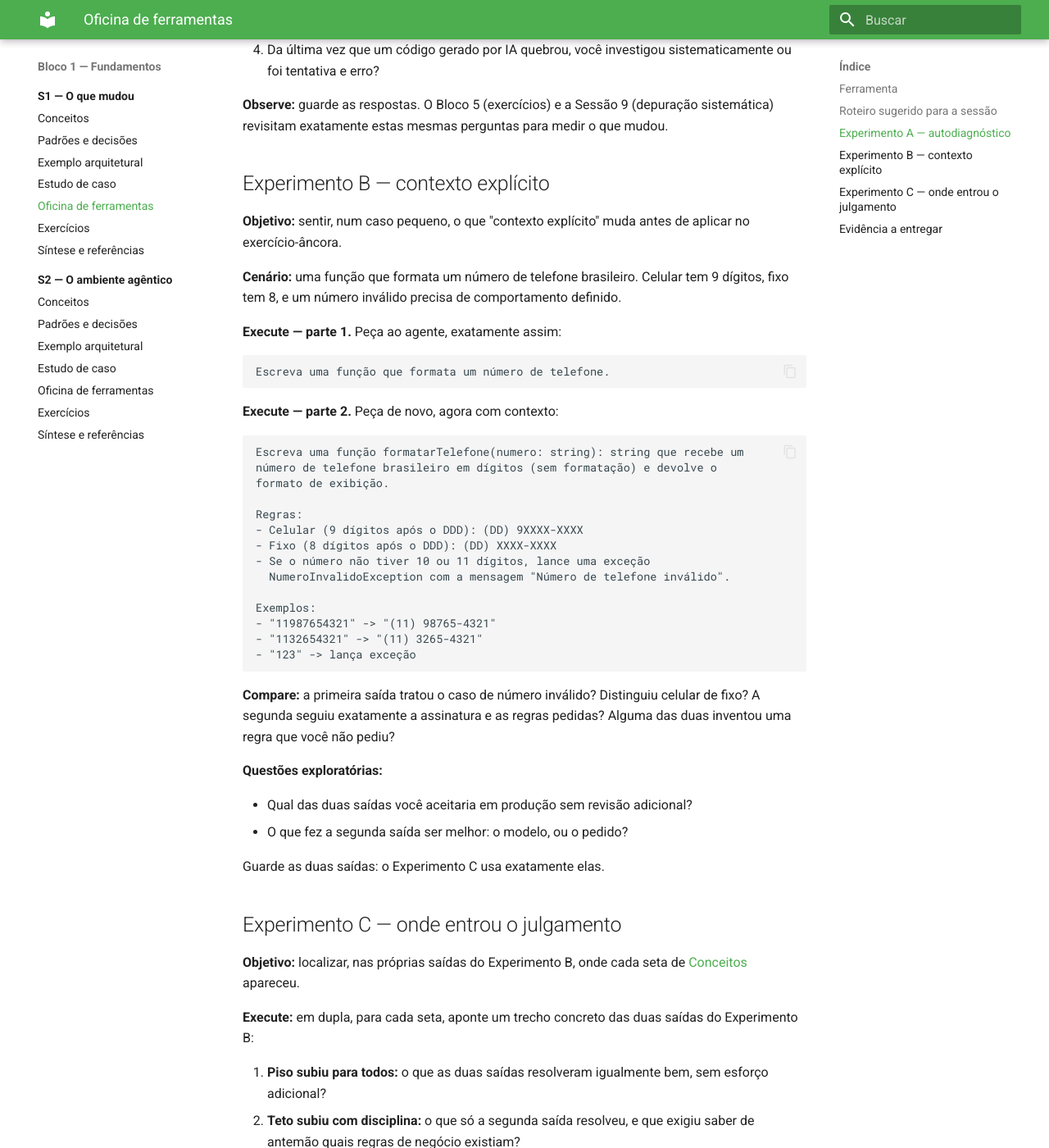
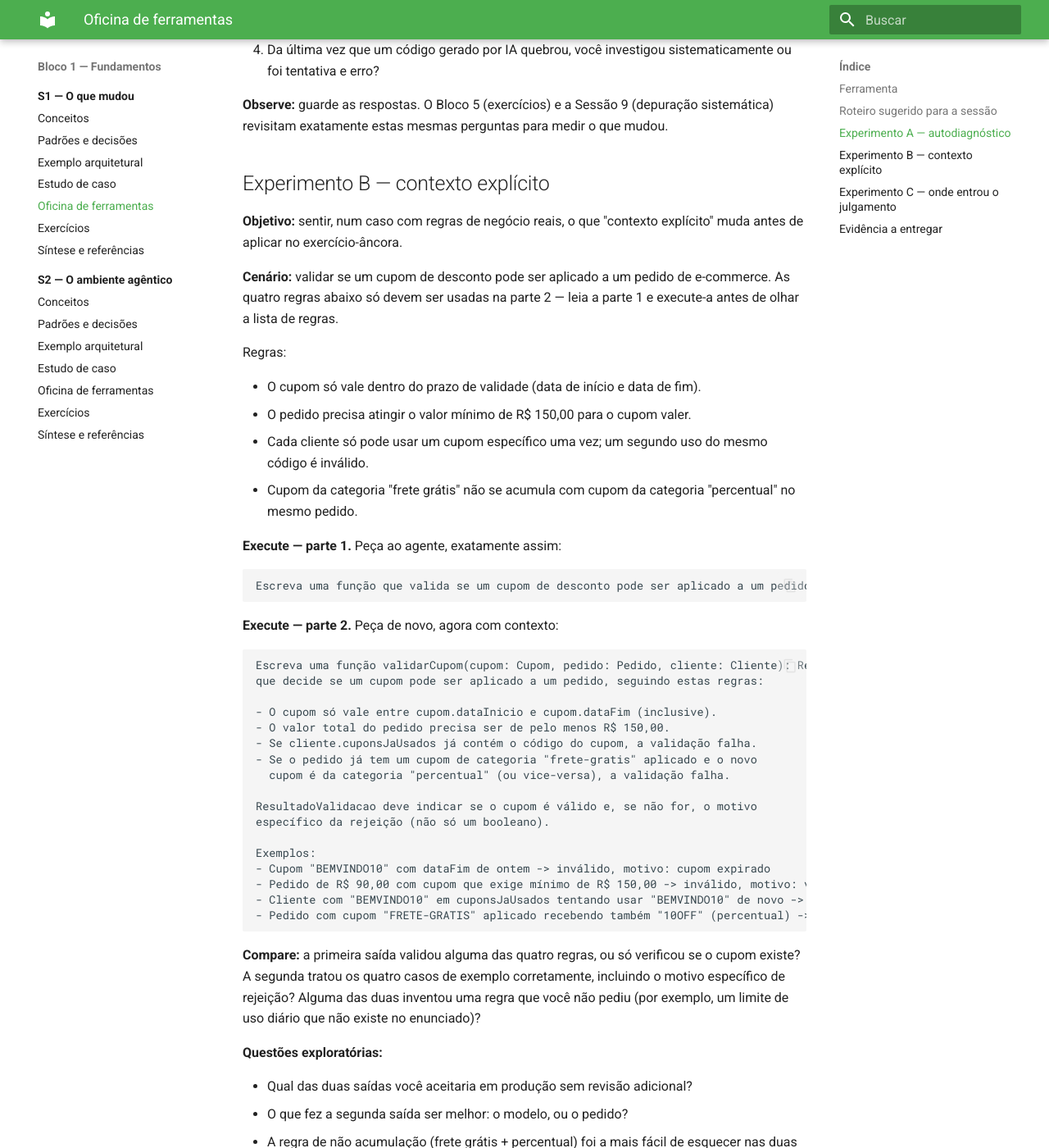
Before and after one commit to arkhibr/workshops-ia-agentica, an MkDocs documentation site: the page built from docs/sessao-01-o-que-mudou/oficina-de-ferramentas.md, in a window 1280 px wide and 1400 px high, scrolled down 958 px. Shown: the whole window at 82% size. Built offline with MkDocs 1.6.1 and Material for MkDocs 9.7.7, drawn with Linux system fonts in a browser that asks for light colours; some of the changed text lies outside the part shown.

Commit message:
docs(s1): aprofunda Experimento B, hoje trivial demais
Formatar telefone é o tipo de exemplo genérico e didático demais que o
SOP anti-cacoetes já pede para evitar — duas regras simples (celular/
fixo), sem densidade real de negócio. Substituído por validação de
cupom de desconto em e-commerce, com quatro regras (validade, valor
mínimo, uso único por cliente, não acumulação entre categorias) e
quatro casos de exemplo com motivo específico de rejeição, não só um
booleano — dá ao prompt intuitivo mais chance real de perder regra, e
ao prompt estruturado mais superfície para mostrar disciplina.

Nova questão exploratória sobre a regra de não acumulação, a mais fácil
de esquecer nas duas versões — puxa a discussão para por que esse tipo
de regra escapa de revisão de código real, não só deste exercício.

Experimento C não precisou de ajuste: já referencia "as saídas do
Experimento B" de forma genérica.

````diff
--- a/docs/sessao-01-o-que-mudou/oficina-de-ferramentas.md
+++ b/docs/sessao-01-o-que-mudou/oficina-de-ferramentas.md
@@ -28,41 +28,52 @@ Esta oficina usa o agente de codificação já configurado pelo participante (Cl
 
 ## Experimento B — contexto explícito
 
-**Objetivo:** sentir, num caso pequeno, o que "contexto explícito" muda antes de aplicar no exercício-âncora.
+**Objetivo:** sentir, num caso com regras de negócio reais, o que "contexto explícito" muda antes de aplicar no exercício-âncora.
 
-**Cenário:** uma função que formata um número de telefone brasileiro. Celular tem 9 dígitos, fixo tem 8, e um número inválido precisa de comportamento definido.
+**Cenário:** validar se um cupom de desconto pode ser aplicado a um pedido de e-commerce. As quatro regras abaixo só devem ser usadas na parte 2 — leia a parte 1 e execute-a antes de olhar a lista de regras.
+
+Regras:
+
+- O cupom só vale dentro do prazo de validade (data de início e data de fim).
+- O pedido precisa atingir o valor mínimo de R$ 150,00 para o cupom valer.
+- Cada cliente só pode usar um cupom específico uma vez; um segundo uso do mesmo código é inválido.
+- Cupom da categoria "frete grátis" não se acumula com cupom da categoria "percentual" no mesmo pedido.
 
 **Execute — parte 1.** Peça ao agente, exatamente assim:
 
 ```text
-Escreva uma função que formata um número de telefone.
+Escreva uma função que valida se um cupom de desconto pode ser aplicado a um pedido.
 ```
 
 **Execute — parte 2.** Peça de novo, agora com contexto:
 
 ```text
-Escreva uma função formatarTelefone(numero: string): string que recebe um
-número de telefone brasileiro em dígitos (sem formatação) e devolve o
-formato de exibição.
+Escreva uma função validarCupom(cupom: Cupom, pedido: Pedido, cliente: Cliente): ResultadoValidacao
+que decide se um cupom pode ser aplicado a um pedido, seguindo estas regras:
 
-Regras:
-- Celular (9 dígitos após o DDD): (DD) 9XXXX-XXXX
-- Fixo (8 dígitos após o DDD): (DD) XXXX-XXXX
-- Se o número não tiver 10 ou 11 dígitos, lance uma exceção
-  NumeroInvalidoException com a mensagem "Número de telefone inválido".
+- O cupom só vale entre cupom.dataInicio e cupom.dataFim (inclusive).
+- O valor total do pedido precisa ser de pelo menos R$ 150,00.
+- Se cliente.cuponsJaUsados já contém o código do cupom, a validação falha.
+- Se o pedido já tem um cupom de categoria "frete-gratis" aplicado e o novo
+  cupom é da categoria "percentual" (ou vice-versa), a validação falha.
+
+ResultadoValidacao deve indicar se o cupom é válido e, se não for, o motivo
+específico da rejeição (não só um booleano).
 
 Exemplos:
-- "11987654321" -> "(11) 98765-4321"
-- "1132654321" -> "(11) 3265-4321"
-- "123" -> lança exceção
+- Cupom "BEMVINDO10" com dataFim de ontem -> inválido, motivo: cupom expirado
+- Pedido de R$ 90,00 com cupom que exige mínimo de R$ 150,00 -> inválido, motivo: valor mínimo não atingido
+- Cliente com "BEMVINDO10" em cuponsJaUsados tentando usar "BEMVINDO10" de novo -> inválido, motivo: cupom já utilizado
+- Pedido com cupom "FRETE-GRATIS" aplicado recebendo também "10OFF" (percentual) -> inválido, motivo: cupons não acumuláveis
 ```
 
-**Compare:** a primeira saída tratou o caso de número inválido? Distinguiu celular de fixo? A segunda seguiu exatamente a assinatura e as regras pedidas? Alguma das duas inventou uma regra que você não pediu?
+**Compare:** a primeira saída validou alguma das quatro regras, ou só verificou se o cupom existe? A segunda tratou os quatro casos de exemplo corretamente, incluindo o motivo específico de rejeição? Alguma das duas inventou uma regra que você não pediu (por exemplo, um limite de uso diário que não existe no enunciado)?
 
 **Questões exploratórias:**
 
 - Qual das duas saídas você aceitaria em produção sem revisão adicional?
 - O que fez a segunda saída ser melhor: o modelo, ou o pedido?
+- A regra de não acumulação (frete grátis + percentual) foi a mais fácil de esquecer nas duas saídas? Por que essa costuma ser a regra que primeiro passa despercebida em revisão de código real?
 
 Guarde as duas saídas: o Experimento C usa exatamente elas.
 
````
